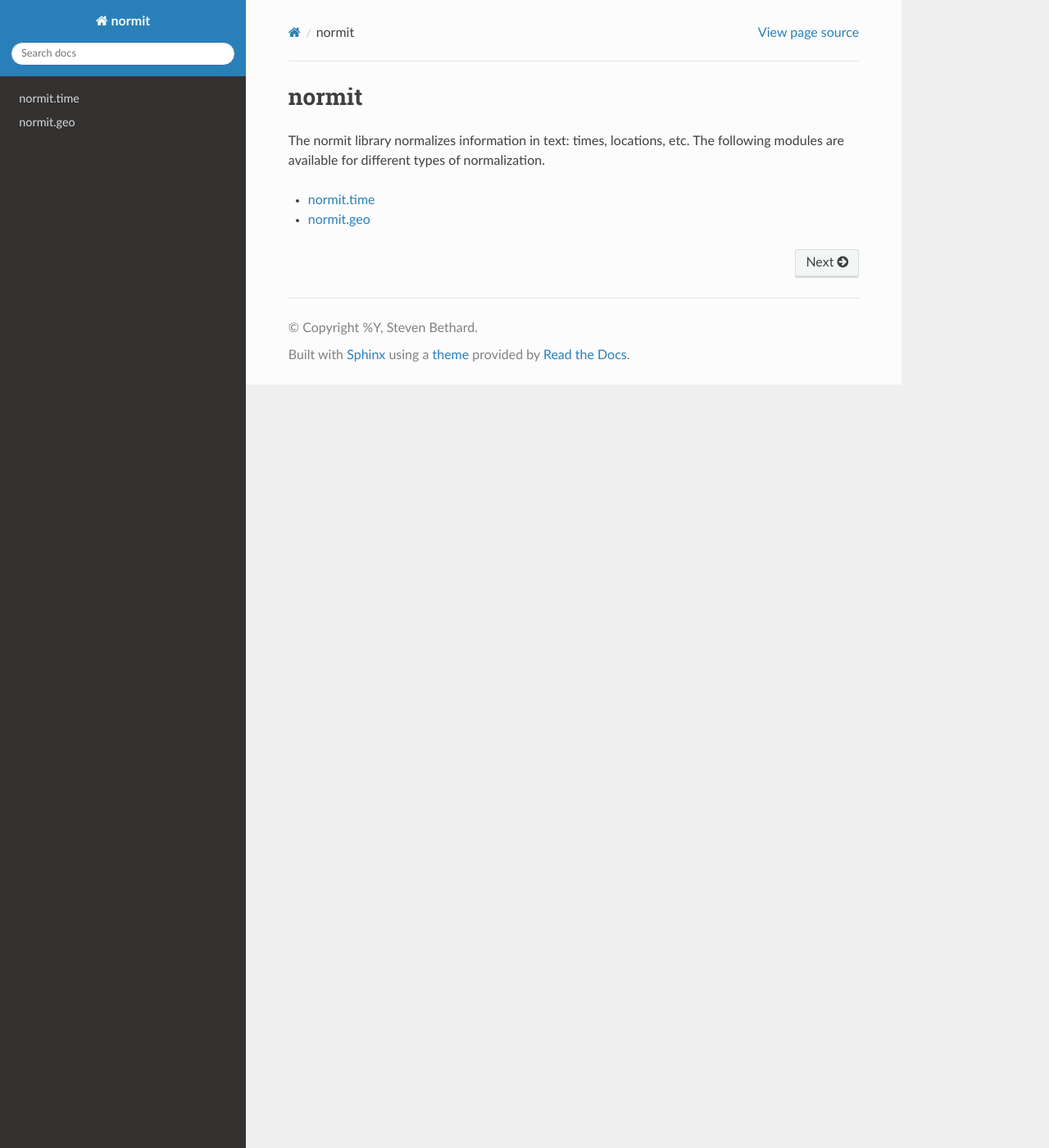
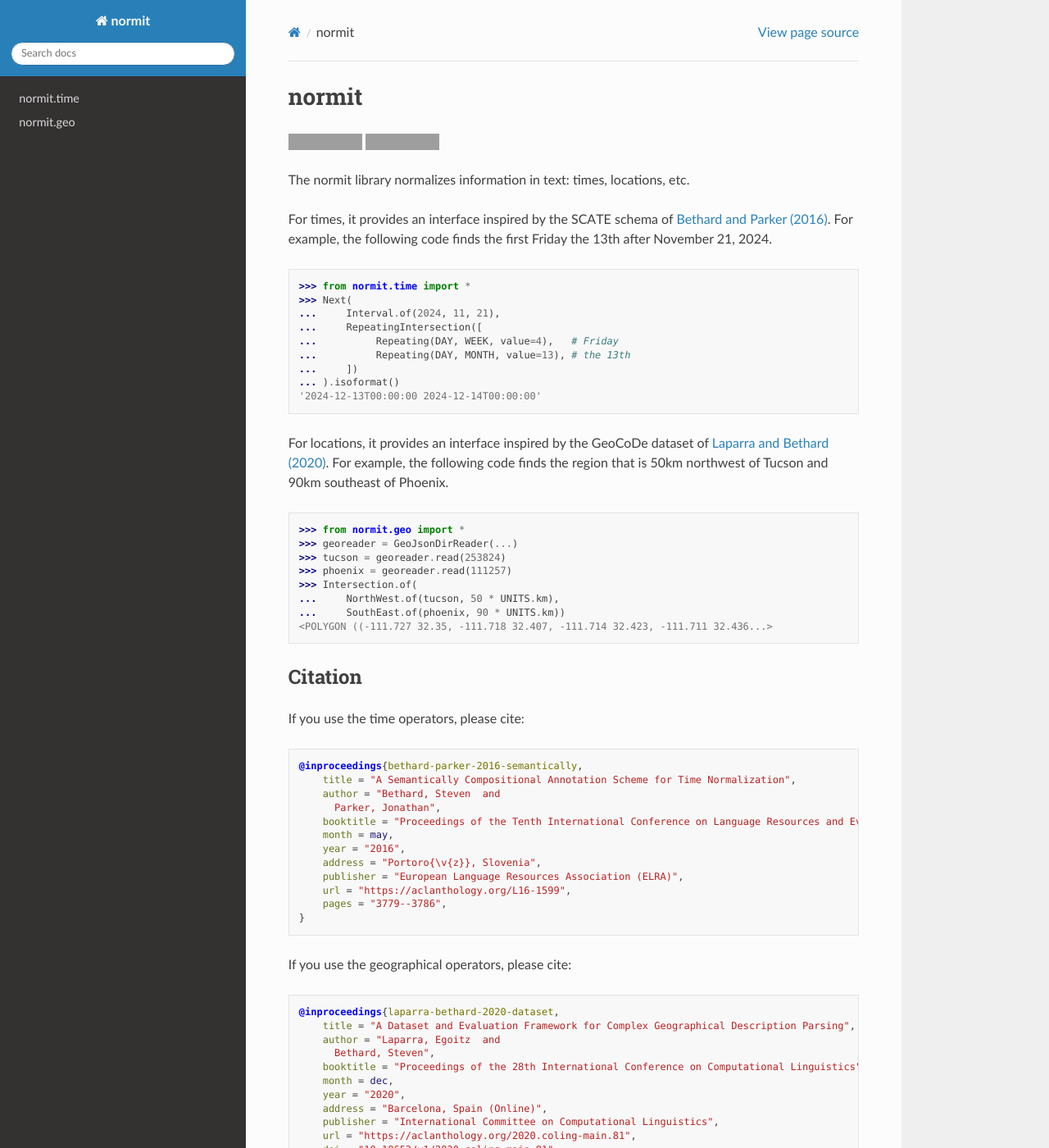
Before and after one commit to clulab/normit, a Sphinx documentation site: the page built from doc/index.rst, in a window 1280 px wide and 1400 px high. Shown: the whole window at 82% size. Built offline with Sphinx 7.4.7 and the Read the Docs theme 3.1.0, drawn with Linux system fonts in a browser that asks for light colours; some of the changed text lies outside the part shown; grey boxes are pictures that could not be loaded.

Commit message:
Adds README and integrates it with docs

````diff
--- /dev/null
+++ b/README.md
@@ -0,0 +1,73 @@
+normit
+======
+
+![tests](https://github.com/clulab/normit/actions/workflows/tests.yml/badge.svg)
+![docs](https://readthedocs.org/projects/normit/badge/?version=latest)
+
+The normit library normalizes information in text: times, locations, etc.
+
+For times, it provides an interface inspired by the SCATE schema of
+[Bethard and Parker (2016)](#citation).
+For example, the following code finds the first Friday the 13th after
+November 21, 2024.
+
+```pycon
+>>> from normit.time import *
+>>> Next(
+...     Interval.of(2024, 11, 21),
+...     RepeatingIntersection([
+...          Repeating(DAY, WEEK, value=4),   # Friday
+...          Repeating(DAY, MONTH, value=13), # the 13th
+...     ])
+... ).isoformat()
+'2024-12-13T00:00:00 2024-12-14T00:00:00'
+```
+
+For locations, it provides an interface inspired by the GeoCoDe dataset of
+[Laparra and Bethard (2020)](#citation).
+For example, the following code finds the region that is 50km northwest of
+Tucson and 90km southeast of Phoenix.
+```pycon
+>>> from normit.geo import *
+>>> georeader = GeoJsonDirReader(...)
+>>> tucson = georeader.read(253824)
+>>> phoenix = georeader.read(111257)
+>>> Intersection.of(
+...     NorthWest.of(tucson, 50 * UNITS.km),
+...     SouthEast.of(phoenix, 90 * UNITS.km))
+<POLYGON ((-111.727 32.35, -111.718 32.407, -111.714 32.423, -111.711 32.436...>
+```
+
+Citation
+--------
+If you use the time operators, please cite:
+```bibtex
+@inproceedings{bethard-parker-2016-semantically,
+    title = "A Semantically Compositional Annotation Scheme for Time Normalization",
+    author = "Bethard, Steven  and
+      Parker, Jonathan",
+    booktitle = "Proceedings of the Tenth International Conference on Language Resources and Evaluation ({LREC}'16)",
+    month = may,
+    year = "2016",
+    address = "Portoro{\v{z}}, Slovenia",
+    publisher = "European Language Resources Association (ELRA)",
+    url = "https://aclanthology.org/L16-1599",
+    pages = "3779--3786",
+}
+```
+If you use the geographical operators, please cite:
+```bibtex
+@inproceedings{laparra-bethard-2020-dataset,
+    title = "A Dataset and Evaluation Framework for Complex Geographical Description Parsing",
+    author = "Laparra, Egoitz  and
+      Bethard, Steven",
+    booktitle = "Proceedings of the 28th International Conference on Computational Linguistics",
+    month = dec,
+    year = "2020",
+    address = "Barcelona, Spain (Online)",
+    publisher = "International Committee on Computational Linguistics",
+    url = "https://aclanthology.org/2020.coling-main.81",
+    doi = "10.18653/v1/2020.coling-main.81",
+    pages = "936--948",
+}
+```
--- a/doc/conf.py
+++ b/doc/conf.py
@@ -14,6 +14,7 @@ html_theme = 'sphinx_rtd_theme'
 extensions = [
     'sphinx.ext.autodoc',
     'sphinx.ext.intersphinx',
+    'myst_parser',
 ]
 autodoc_typehints = 'description'
 # autodoc_member_order = 'bysource'
@@ -25,3 +26,4 @@ intersphinx_mapping = {
     'python': ('https://docs.python.org/3', None),
     'python-dateutil': ('https://dateutil.readthedocs.io/en/stable', None),
 }
+myst_heading_anchors = 3
--- a/doc/index.rst
+++ b/doc/index.rst
@@ -1,8 +1,10 @@
-normit
-======
+.. include:: ../README.md
+   :parser: myst_parser.sphinx_
 
-The normit library normalizes information in text: times, locations, etc.
-The following modules are available for different types of normalization.
+Modules
+=======
+
+The main modules of the normit library are:
 
 .. toctree::
    :maxdepth: 1
````
Also changed, not shown: 2 other files.
